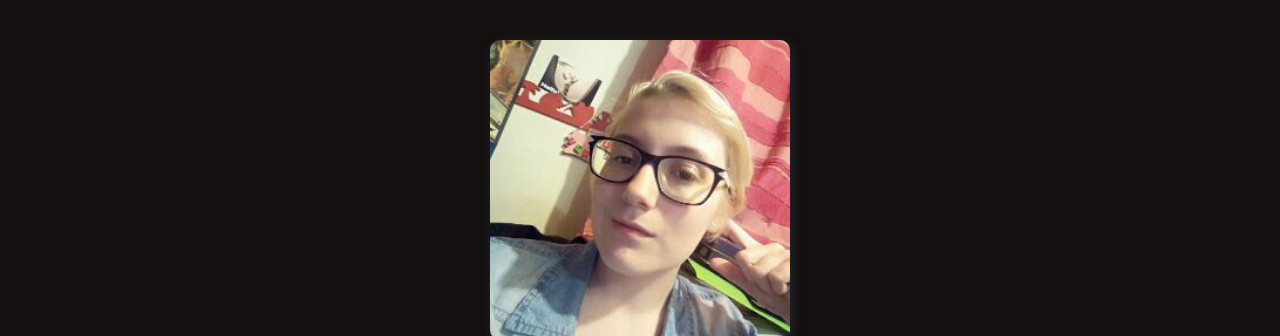
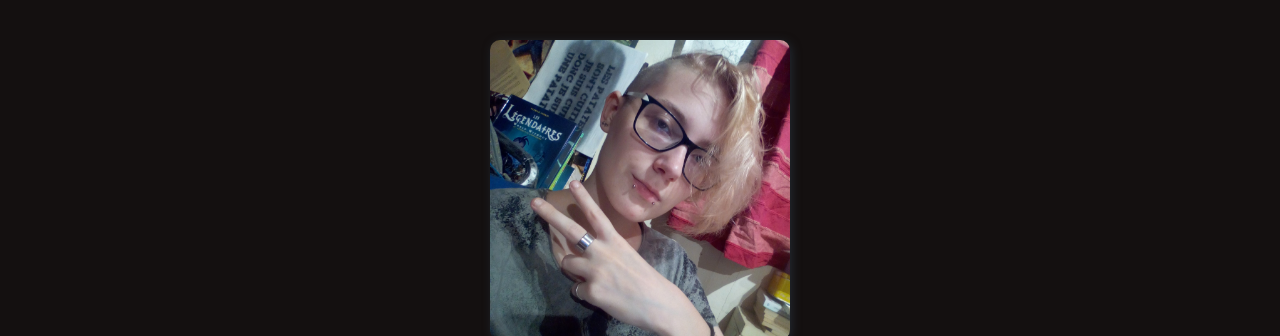
Before and after one commit to TheRubyJailCell/TheRubyJailCell.github.io, a plain HTML site: page index.html in a window 1280 px wide. Shown: the top 336 px of the page. Drawn offline with nearby package versions, Linux system fonts and the light colour scheme; a web font is replaced by a local one.

Commit message:
New Avatar

```diff
--- a/index.html
+++ b/index.html
@@ -11,7 +11,7 @@
 </head>
 <body>
 	<!--My Infos-->
-	<img class="avatar" src="images/akyface.jpg" alt="Avatar">
+	<img class="avatar" src="images/virgilface.jpg" alt="Avatar">
 	<h1>V Markus</h1>
 	<h2>Creating stuffs</h2>
 	<p class="bio">
```
Also changed, not shown: images/virgilface.jpg (added).
